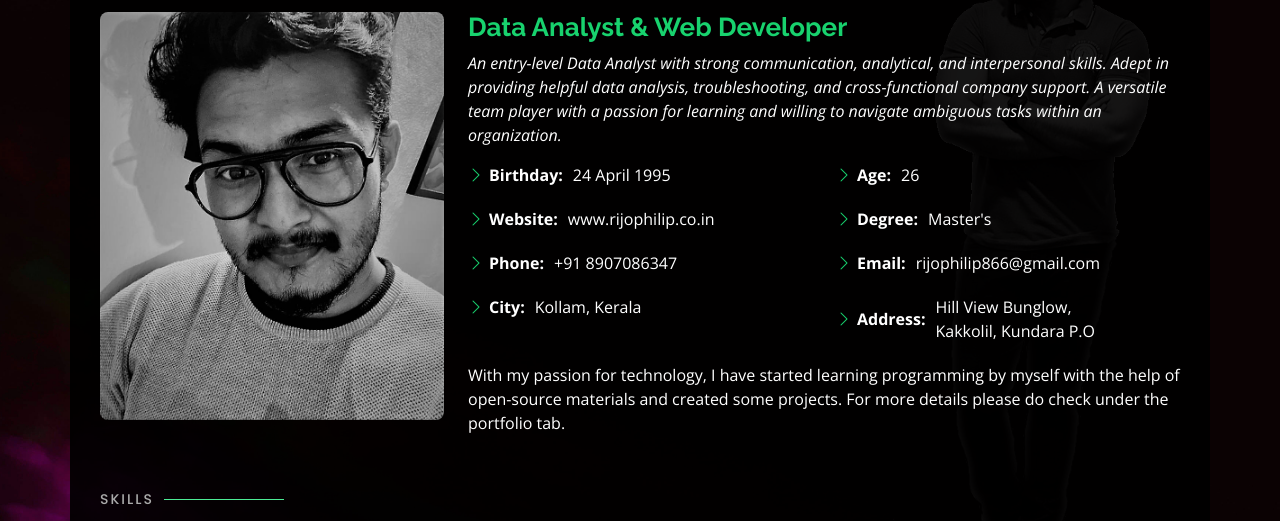
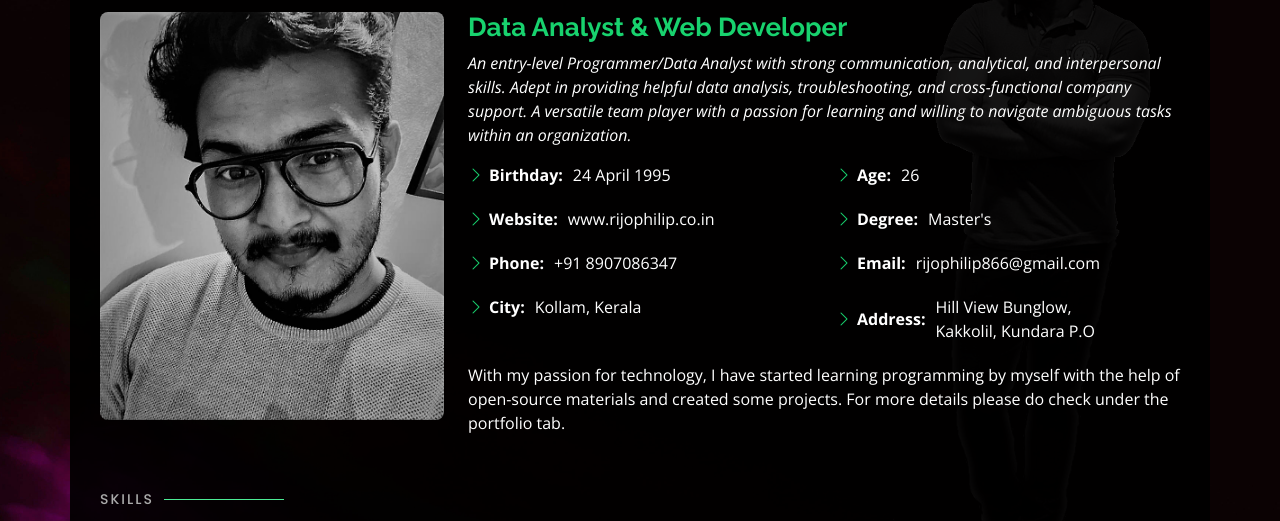
Before and after one commit to Rj-866/rijoPortfolio, a plain HTML site: page index.html in a window 1280 px wide. Both pictures are taken after a click on the link "About". Shown: the part 201-722 px from the top of the page. Drawn offline with nearby package versions, Linux system fonts and the light colour scheme.

Commit message:
Update index.html

```diff
--- a/index.html
+++ b/index.html
@@ -84,7 +84,7 @@
         <div class="col-lg-8 pt-4 pt-lg-0 content" data-aos="fade-left">
           <h3>Data Analyst &amp; Web Developer</h3>
           <p class="fst-italic">
-            An entry-level Data Analyst with strong communication, analytical, and interpersonal skills. Adept in
+            An entry-level Programmer/Data Analyst with strong communication, analytical, and interpersonal skills. Adept in
             providing helpful data analysis, troubleshooting, and cross-functional company support. A versatile team
             player with a passion for learning and willing to navigate ambiguous tasks within an organization.
           </p>
```
